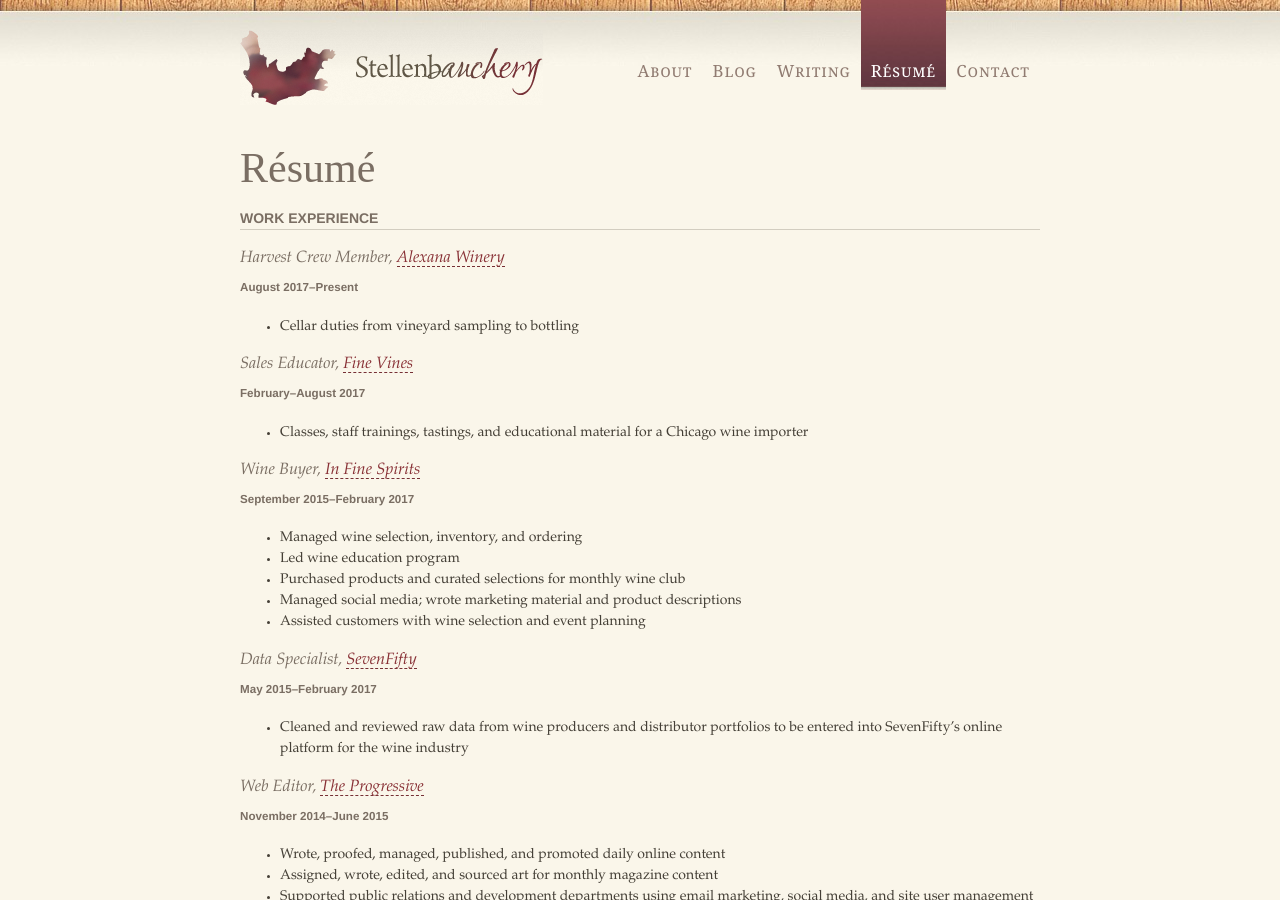
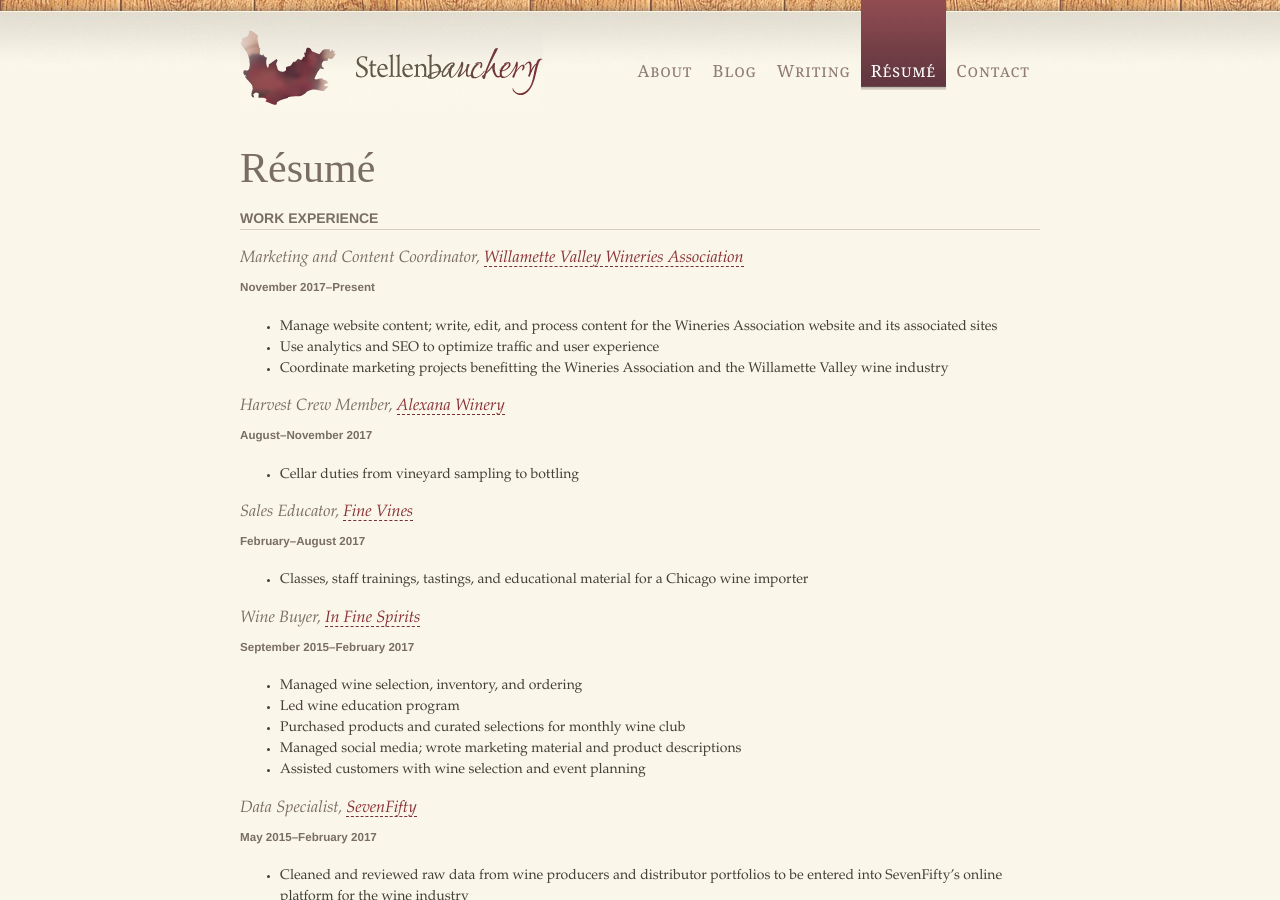
Before and after one commit to nywinewench/nywinewench.github.io, a Jekyll site: the page built from resume.md, in a window 1280 px wide and 900 px high. Built offline with Jekyll 4.4.1, drawn with Linux system fonts in a browser that asks for light colours; some web fonts are replaced; comment, search, counter and statistics services are not loaded.

Commit message:
Writings update and resume

```diff
--- a/resume.md
+++ b/resume.md
@@ -5,9 +5,17 @@ title: Résumé
 
 #### Work Experience
 
+### Marketing and Content Coordinator, [Willamette Valley Wineries Association](http://willamettewines.com/)
+
+##### November 2017–Present
+
+* Manage website content; write, edit, and process content for the Wineries Association website and its associated sites
+* Use analytics and SEO to optimize traffic and user experience
+* Coordinate marketing projects benefitting the Wineries Association and the Willamette Valley wine industry
+
 ### Harvest Crew Member, [Alexana Winery](https://www.alexanawinery.com/)
 
-##### August 2017–Present
+##### August–November 2017
 
 * Cellar duties from vineyard sampling to bottling
 
```
Also changed, not shown: _writings/2017-8-2-some-experience-required.md (added, +10 -0 lines).
